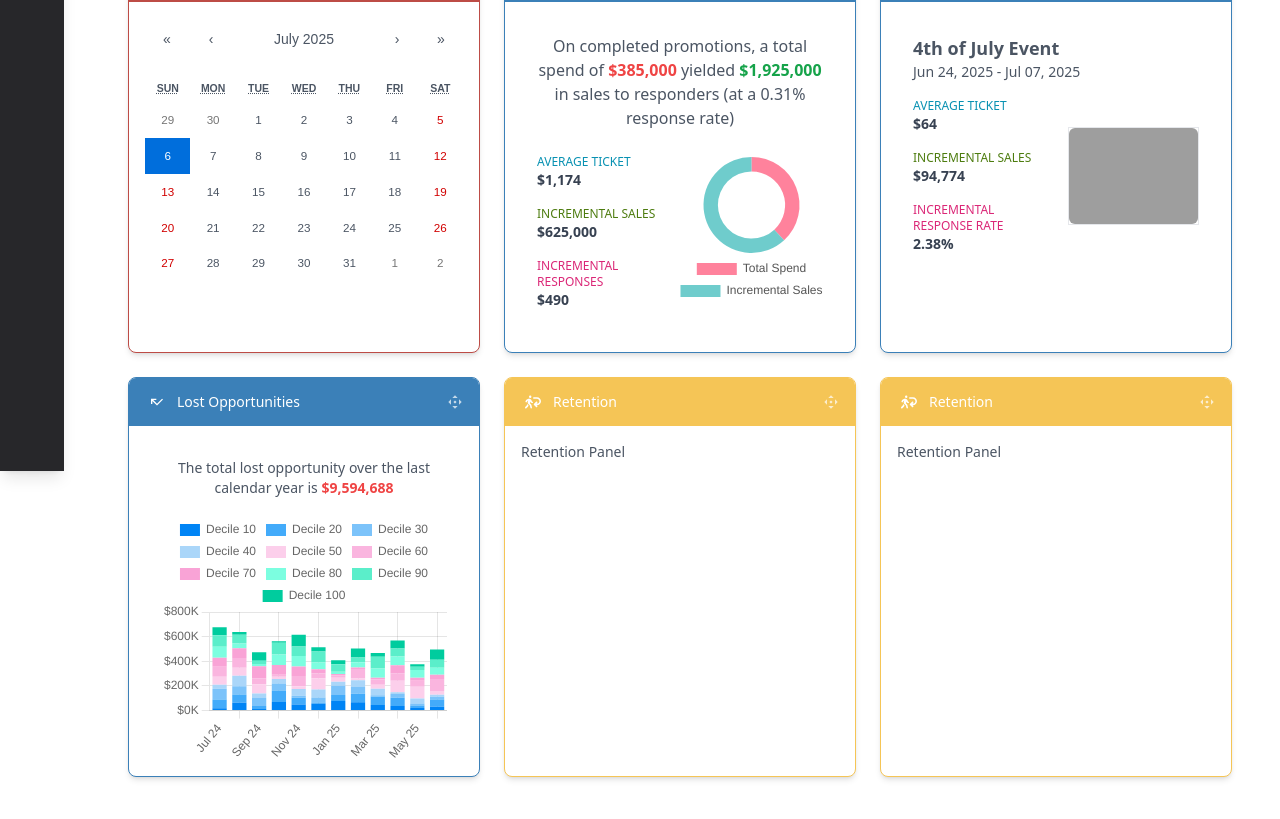
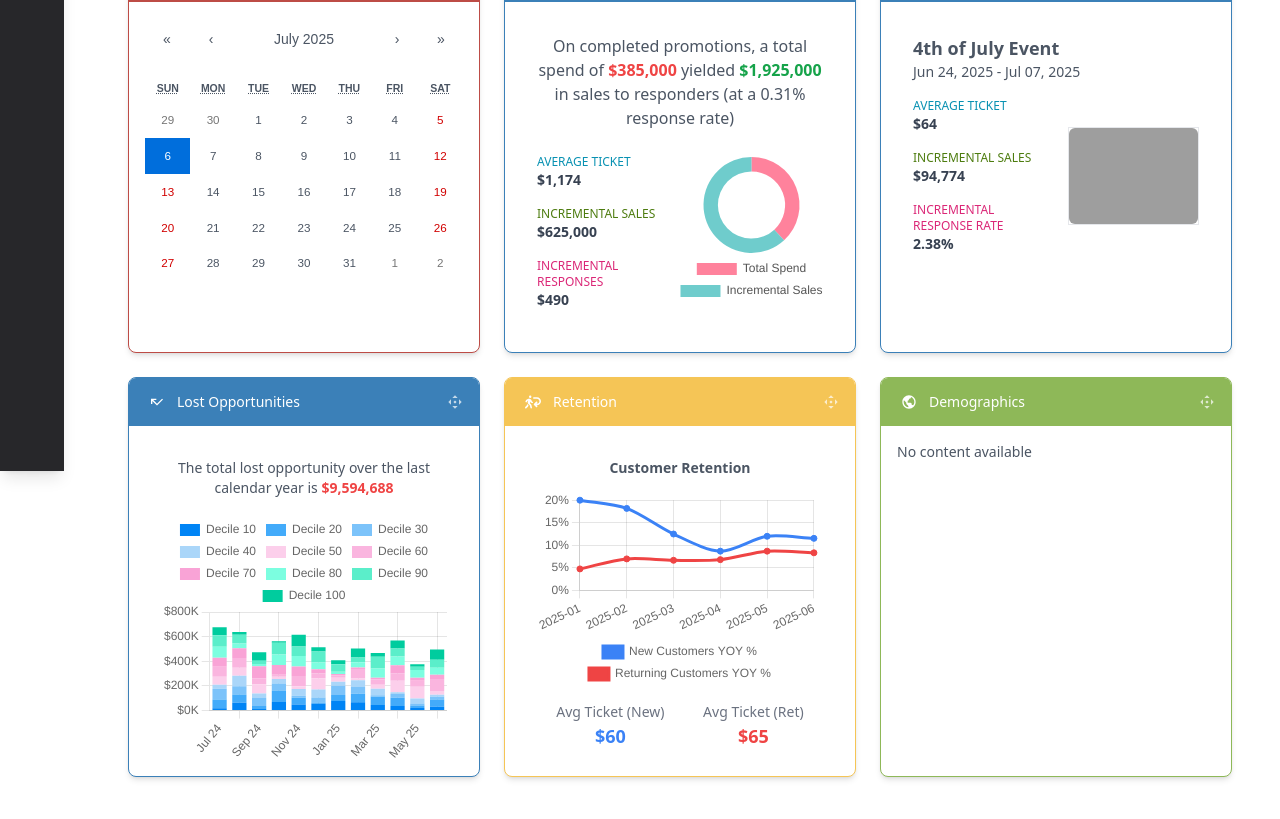
Before and after one commit to robhcho/dashboard-app, a Next.js app: page /dashboard in a window 1280 px wide. Shown: the part 329-1148 px from the top of the page. Built offline with nearby package versions, Linux system fonts and the light colour scheme; grey boxes are pictures that could not be loaded.

Commit message:
add retention panel and data

```diff
--- a/app/hooks/useLostOppData.ts
+++ b/app/hooks/useLostOppData.ts
@@ -27,7 +27,7 @@ export const useLostOppData = () => {
 
         setLostopps(data)
       } catch(err: any) {
-        console.error('Error fetching promos', err)
+        console.error('Error fetching data', err)
         setError(err.message || 'Unknown error')
       } finally {
         setLoading(false)
--- /dev/null
+++ b/app/hooks/useRetentionData.ts
@@ -0,0 +1,37 @@
+import { useEffect, useState } from 'react'
+
+export type RetentionEntry = {
+  yearmo: string
+  customers_new: number
+  customers_new_ly: number
+  customers_ret: number
+  customers_ret_ly: number
+  avg_ticket_new: number
+  avg_ticket_ret: number
+}
+
+export const useRetentionData = () => {
+  const [data, setData] = useState<RetentionEntry[]>([])
+  const [loading, setLoading] = useState<boolean>(true)
+  const [error, setError] = useState<string | null>(null)
+
+  useEffect(() => {
+    const fetchData = async () => {
+      try {
+        const res = await fetch('/mock/custretention.json')
+        if(!res.ok) throw new Error(`HTTP error ${res.status}`)
+        const json = await res.json()
+        setData(json)
+      } catch (err: any) {
+        console.error('Error fetching data')
+        setError(err.message || 'Unknown error')
+      } finally {
+        setLoading(false)
+      }
+    }
+
+    fetchData()
+  }, [])
+
+  return { data, loading, error}
+}
--- /dev/null
+++ b/components/charts/LineChart.tsx
@@ -0,0 +1,24 @@
+'use client'
+import { Line } from 'react-chartjs-2'
+import {
+  Chart as ChartJS,
+  LineElement,
+  CategoryScale,
+  LinearScale,
+  PointElement,
+  Tooltip,
+  Legend,
+  ChartData,
+  ChartOptions,
+} from 'chart.js'
+
+ChartJS.register(LineElement, CategoryScale, LinearScale, PointElement, Tooltip, Legend)
+
+type LineProps = {
+  data: ChartData<'line', (number | null)[], string>
+  options?: ChartOptions<'line'>
+}
+
+export const LineChart: React.FC<LineProps> = ({data, options}) => {
+  return <Line data={data} options={options} />
+}
--- a/components/panels/RetentionPanel.tsx
+++ b/components/panels/RetentionPanel.tsx
@@ -1,5 +1,104 @@
+'use client'
+
 import React from 'react'
+import { useRetentionData } from '@/app/hooks/useRetentionData'
+import { LineChart } from '../charts/LineChart'
 
 export const RetentionPanel = () => {
-  return 'Retention Panel'
+  const {data: retentionData} = useRetentionData()
+
+  if(!retentionData?.length) return null
+  const labels = retentionData.map(d => d.yearmo)
+
+  const newCustYOY = retentionData.map(d =>
+    d.customers_new_ly > 0
+      ? +(((d.customers_new / d.customers_new_ly) - 1) * 100).toFixed(2)
+      : null
+  )
+
+  const retCustYOY = retentionData.map(d =>
+    d.customers_ret_ly > 0
+      ? +(((d.customers_ret / d.customers_ret_ly) - 1) * 100).toFixed(2)
+      : null
+  )
+
+  const chartData = {
+    labels,
+    datasets: [
+      {
+        label: 'New Customers YOY %',
+        data: newCustYOY,
+        borderColor: '#3b82f6',
+        backgroundColor: '#3b82f6',
+        tension: 0.3
+      },
+      {
+        label: 'Returning Customers YOY %',
+        data: retCustYOY,
+        borderColor: '#ef4444',
+        backgroundColor: '#ef4444',
+        tension: 0.3
+      },
+    ]
+  }
+
+  const options = {
+    responsive: true,
+    maintainAspectRatio: false,
+    plugins: {
+      legend: {
+        position: 'bottom' as const,
+        labels: {
+          boxWidth: 20
+        }
+      },
+      tooltip: {
+        callbacks: {
+          label: (ctx: any) => `${ctx.parsed.y?.toFixed(2)}%`
+        }
+      }
+    },
+    scales: {
+      y: {
+        ticks: {
+          callback: function (this: any, tickValue: string | number) {
+            if(typeof tickValue === 'number') {
+              return `${tickValue}%`
+            }
+            return tickValue
+          }
+        }
+      }
+    }
+  }
+
+  const averageTicketNew = Math.round(
+    retentionData.reduce((acc, d) => acc + d.avg_ticket_new, 0) / retentionData.length
+  )
+
+  const averageTicketRet = Math.round(
+    retentionData.reduce((acc, d) => acc + d.avg_ticket_ret, 0) / retentionData.length
+  )
+
+  return (
+    <div className='p-4'>
+      <div className='text-center mb-3'>
+        <h2 className='text-md font-bold'>Customer Retention</h2>
+      </div>
+      <div className='h-[200px]'>
+        <LineChart data={chartData} options={options} />
+      </div>
+
+      <div className='flex justify-around text-center mt-3'>
+        <div>
+          <p className='text-sm text-gray-500 dark:text-gray-300'>Avg Ticket (New)</p>
+          <p className='text-lg font-semibold text-blue-500'>${averageTicketNew.toLocaleString()}</p>
+        </div>
+        <div>
+          <p className='text-sm text-gray-500 dark:text-gray-300'>Avg Ticket (Ret)</p>
+          <p className='text-lg font-semibold text-red-500'>${averageTicketRet.toLocaleString()}</p>
+        </div>
+      </div>
+    </div>
+  )
 }
--- a/constants/panels.ts
+++ b/constants/panels.ts
@@ -58,7 +58,7 @@ export const dashboardPanels: PanelConfig[] = [
     icon: FaPersonWalkingArrowLoopLeft,
   },
   {
-    id: 5,
+    id: 6,
     title: 'Demographics',
     path: '/demographics',
     color: '#8eb858',
--- /dev/null
+++ b/public/mock/custretention.json
@@ -0,0 +1,56 @@
+[
+  {
+    "yearmo": "2025-01",
+    "customers_new": 1200,
+    "customers_new_ly": 1000,
+    "customers_ret": 2200,
+    "customers_ret_ly": 2100,
+    "avg_ticket_new": 57.5,
+    "avg_ticket_ret": 62.3
+  },
+  {
+    "yearmo": "2025-02",
+    "customers_new": 1300,
+    "customers_new_ly": 1100,
+    "customers_ret": 2300,
+    "customers_ret_ly": 2150,
+    "avg_ticket_new": 58.1,
+    "avg_ticket_ret": 63.7
+  },
+  {
+    "yearmo": "2025-03",
+    "customers_new": 1350,
+    "customers_new_ly": 1200,
+    "customers_ret": 2400,
+    "customers_ret_ly": 2250,
+    "avg_ticket_new": 59.2,
+    "avg_ticket_ret": 64.1
+  },
+  {
+    "yearmo": "2025-04",
+    "customers_new": 1250,
+    "customers_new_ly": 1150,
+    "customers_ret": 2350,
+    "customers_ret_ly": 2200,
+    "avg_ticket_new": 60.0,
+    "avg_ticket_ret": 65.4
+  },
+  {
+    "yearmo": "2025-05",
+    "customers_new": 1400,
+    "customers_new_ly": 1250,
+    "customers_ret": 2500,
+    "customers_ret_ly": 2300,
+    "avg_ticket_new": 61.1,
+    "avg_ticket_ret": 66.3
+  },
+  {
+    "yearmo": "2025-06",
+    "customers_new": 1450,
+    "customers_new_ly": 1300,
+    "customers_ret": 2600,
+    "customers_ret_ly": 2400,
+    "avg_ticket_new": 62.2,
+    "avg_ticket_ret": 67.5
+  }
+]
```
Also changed, not shown: public/mock/demographics.json (added, +57 -0 lines).
